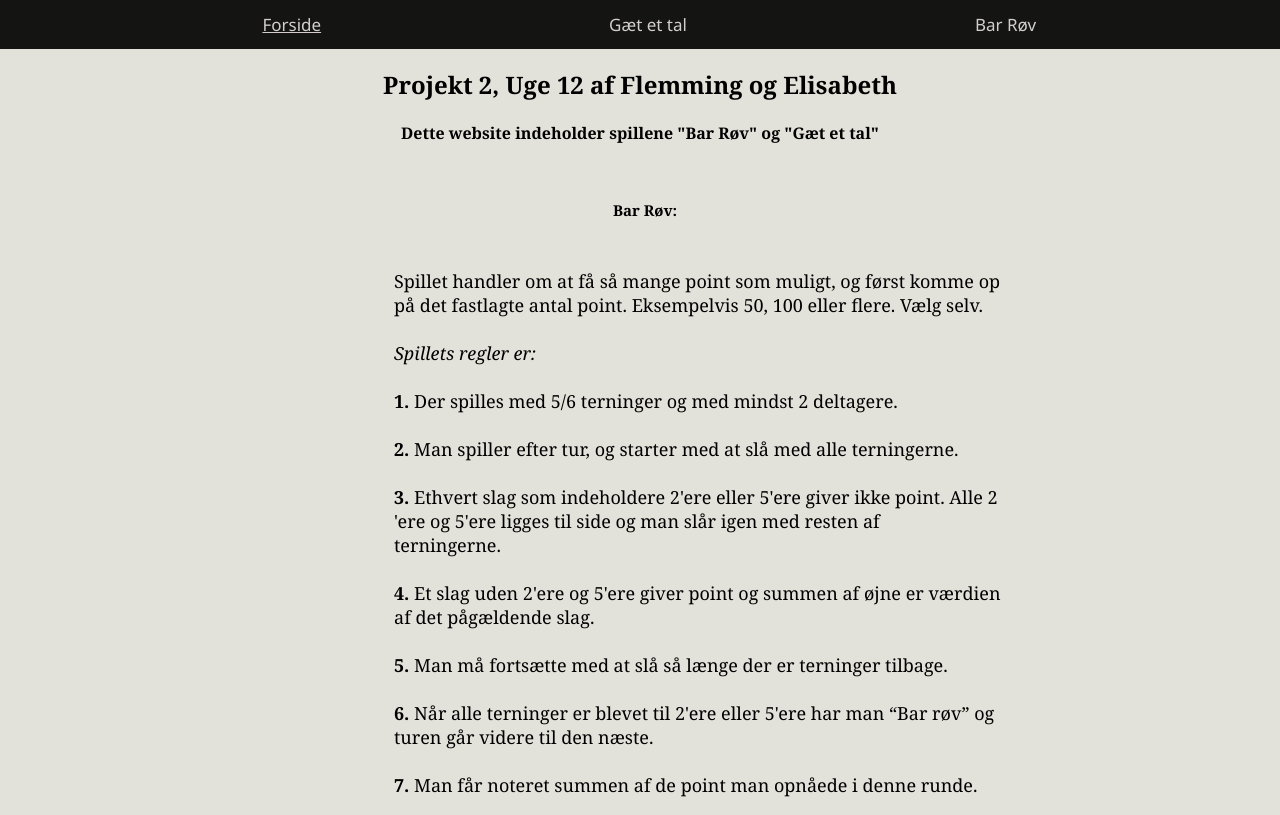
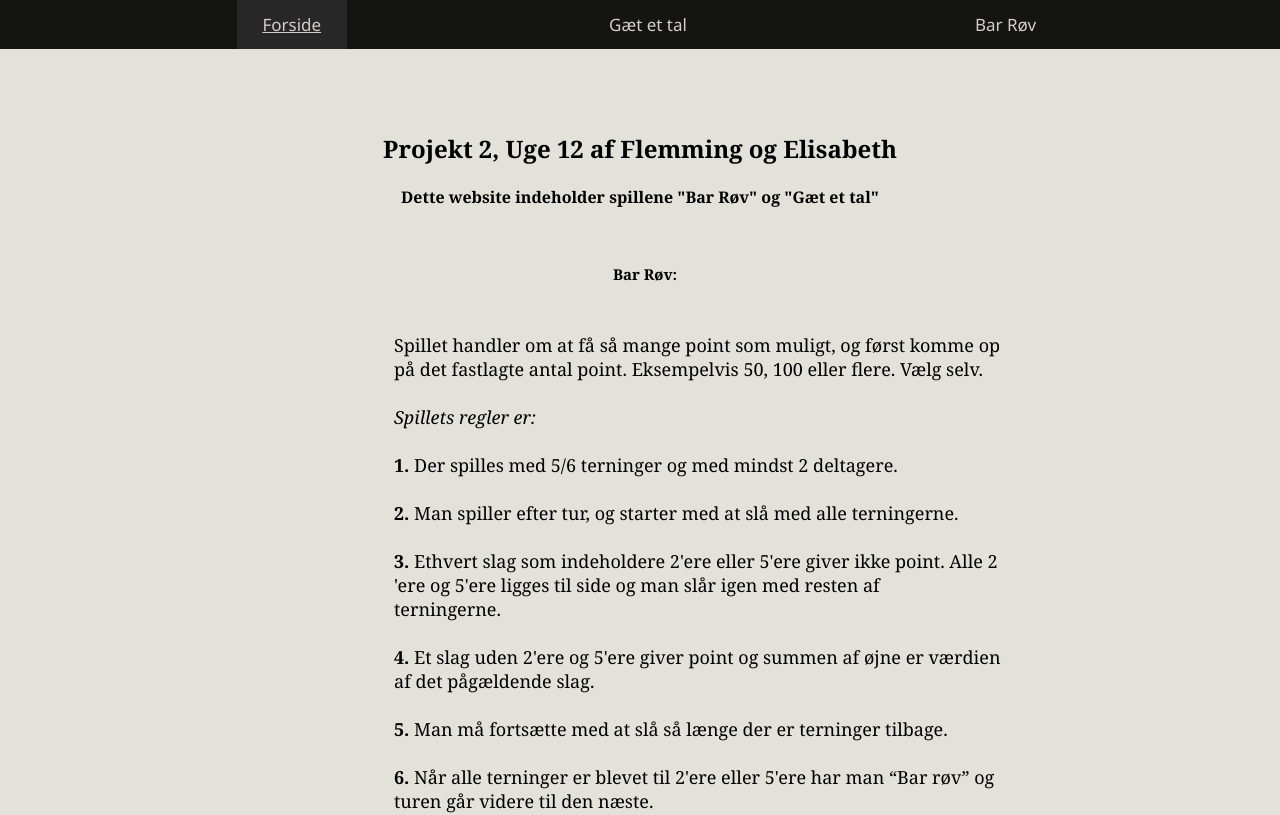
Before and after one commit to Slibsen/JavaScriptGames, a plain HTML site: page index.html in a window 1280 px wide. Shown: the top 815 px of the page. Drawn offline with Linux system fonts and the light colour scheme.

Commit message:
Update style.css

```diff
--- a/stylesheets/style.css
+++ b/stylesheets/style.css
@@ -1,5 +1,6 @@
 header, body {
     margin: 0;
+    margin-bottom: 5%;
     background-color: rgb(226, 226, 218);
 }
 .topnav{
@@ -28,6 +29,7 @@ ul li a{
 }
 .active{
     text-decoration:underline;
+    background-color: rgb(39, 39, 39)
 }
 
 ul li a:hover:not(.active) {
```
